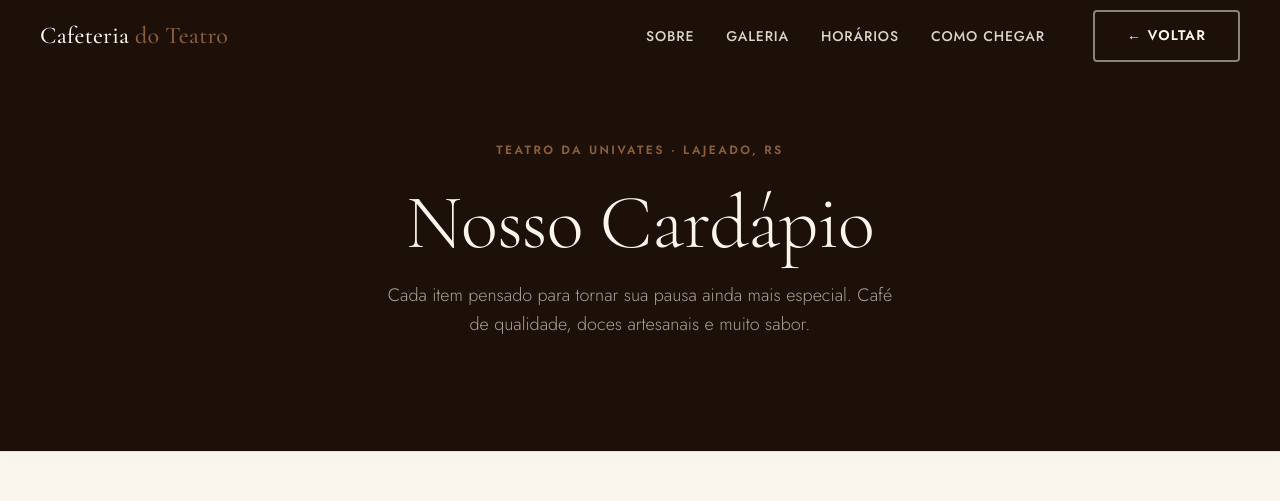
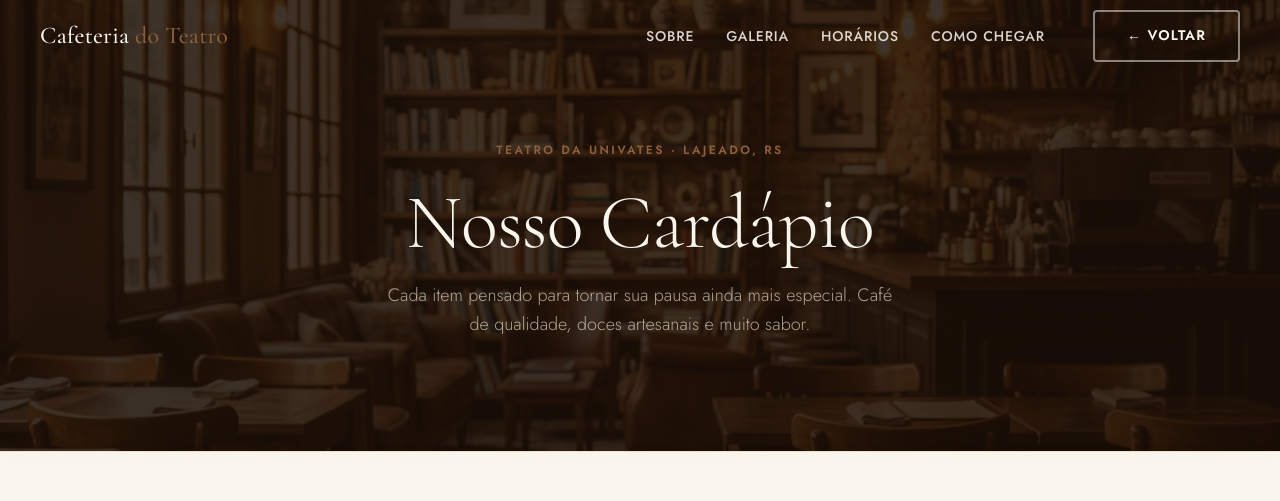
Before and after one commit to nfbrentano/cafeteriadoteatro, a plain HTML site: page cardapio.html in a window 1280 px wide. Shown: the top 501 px of the page. Drawn offline with nearby package versions, Linux system fonts and the light colour scheme; no server answers.

Commit message:
fix: update hero-bg extension from .png to .jpg to fix 404

```diff
--- a/css/cardapio.css
+++ b/css/cardapio.css
@@ -16,7 +16,7 @@
   content: '';
   position: absolute;
   inset: 0;
-  background-image: url('../assets/images/hero-bg.png');
+  background-image: url('../assets/images/hero-bg.jpg');
   background-size: cover;
   background-position: center;
   opacity: 0.15;
```
